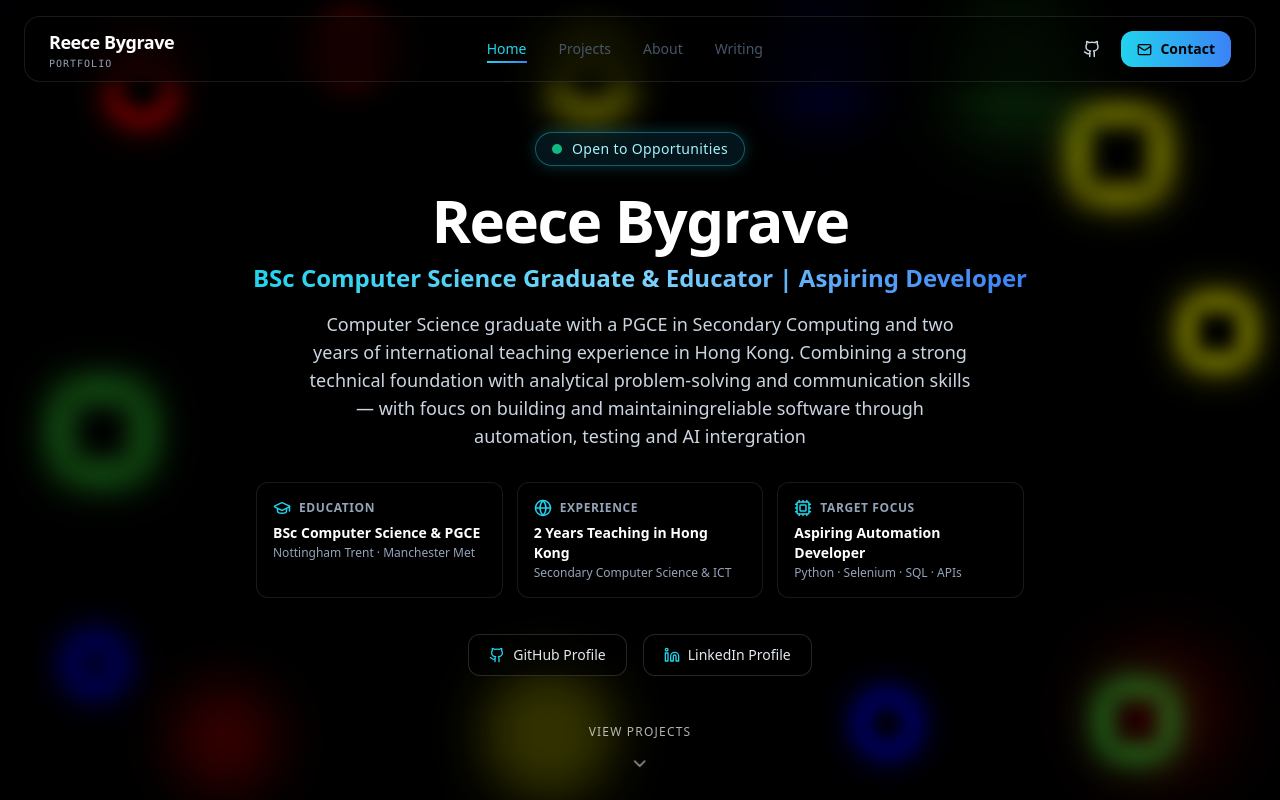
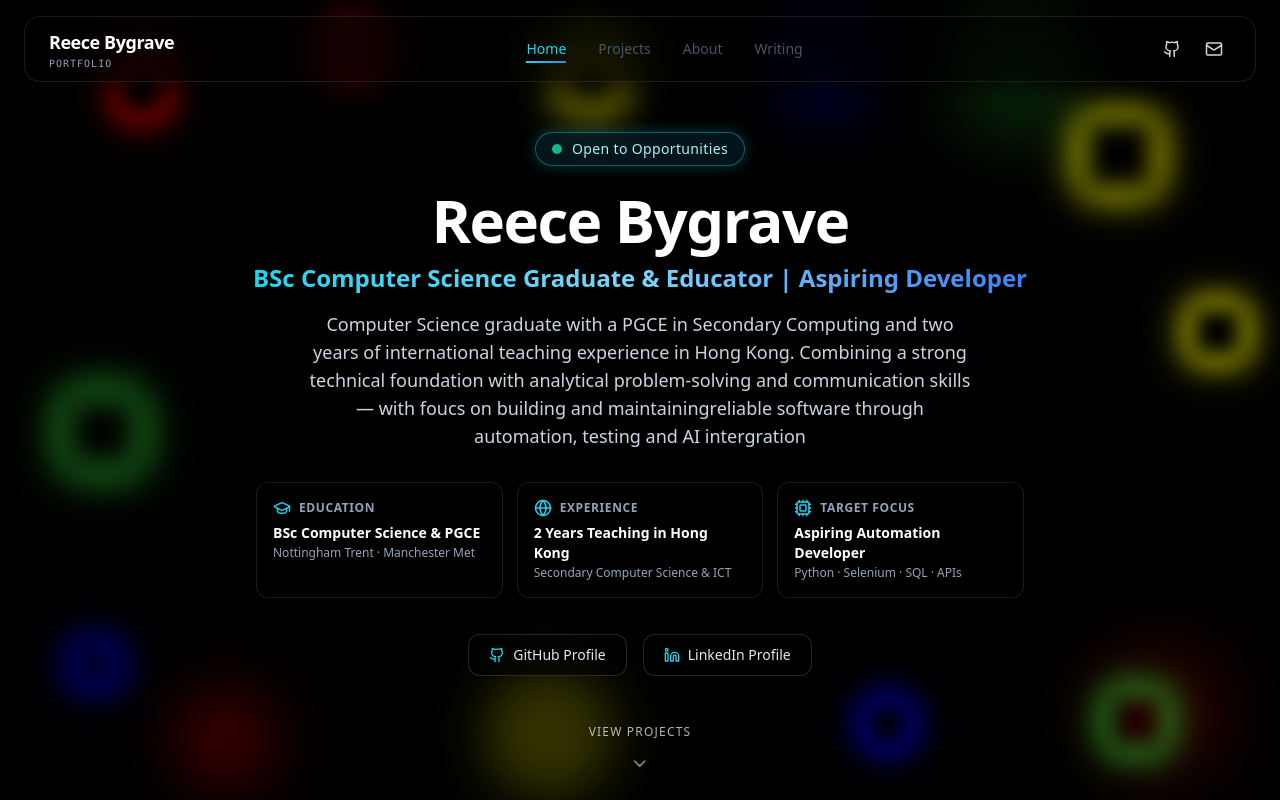
Before and after one commit to Reece-Bygrave/portfolio-reecebygrave, a React (Create React App) app: page / in a window 1280 px wide. Shown: the top 800 px of the page. Built offline with nearby package versions, Linux system fonts and the light colour scheme.

Commit message:
nav changes

```diff
--- a/src/components/Navbar.jsx
+++ b/src/components/Navbar.jsx
@@ -52,26 +52,25 @@ export default function Navbar() {
             </div>
 
             {/* Desktop Actions */}
-            <div className="hidden md:flex items-center gap-3">
+            <div className="hidden md:flex items-center gap-2">
               <a
                 href="https://github.com/Reece-Bygrave"
                 target="_blank"
                 rel="noreferrer"
                 aria-label="GitHub Profile"
+                title="GitHub Profile"
                 className="rounded-xl p-2 text-slate-300 hover:text-white hover:bg-white/10 transition duration-200"
               >
                 <Github size={18} />
               </a>
 
               <a
-                href="#contact"
-                className="flex items-center gap-2 rounded-xl
-                  bg-gradient-to-r from-cyan-400 to-blue-500
-                  px-4 py-2 text-sm font-semibold text-black
-                  hover:shadow-[0_0_20px_rgba(56,189,248,0.5)] transition duration-200"
+                href="/#contact"
+                aria-label="Contact"
+                title="Contact"
+                className="rounded-xl p-2 text-slate-300 hover:text-white hover:bg-white/10 transition duration-200"
               >
-                <Mail size={15} />
-                Contact
+                <Mail size={18} />
               </a>
             </div>
 
@@ -111,19 +110,20 @@ export default function Navbar() {
                   target="_blank"
                   rel="noreferrer"
                   aria-label="GitHub Profile"
+                  title="GitHub Profile"
                   className="rounded-lg p-2 text-slate-300 hover:text-white hover:bg-white/10 transition"
                 >
                   <Github size={18} />
                 </a>
 
                 <a
-                  href="#contact"
+                  href="/#contact"
                   onClick={() => setOpen(false)}
-                  className="flex-1 rounded-xl bg-gradient-to-r
-                    from-cyan-400 to-blue-500 px-4 py-2 text-center
-                    text-sm font-semibold text-black shadow-[0_0_15px_rgba(56,189,248,0.3)] transition"
+                  aria-label="Contact"
+                  title="Contact"
+                  className="rounded-lg p-2 text-slate-300 hover:text-white hover:bg-white/10 transition"
                 >
-                  Contact
+                  <Mail size={18} />
                 </a>
               </div>
             </div>
```
